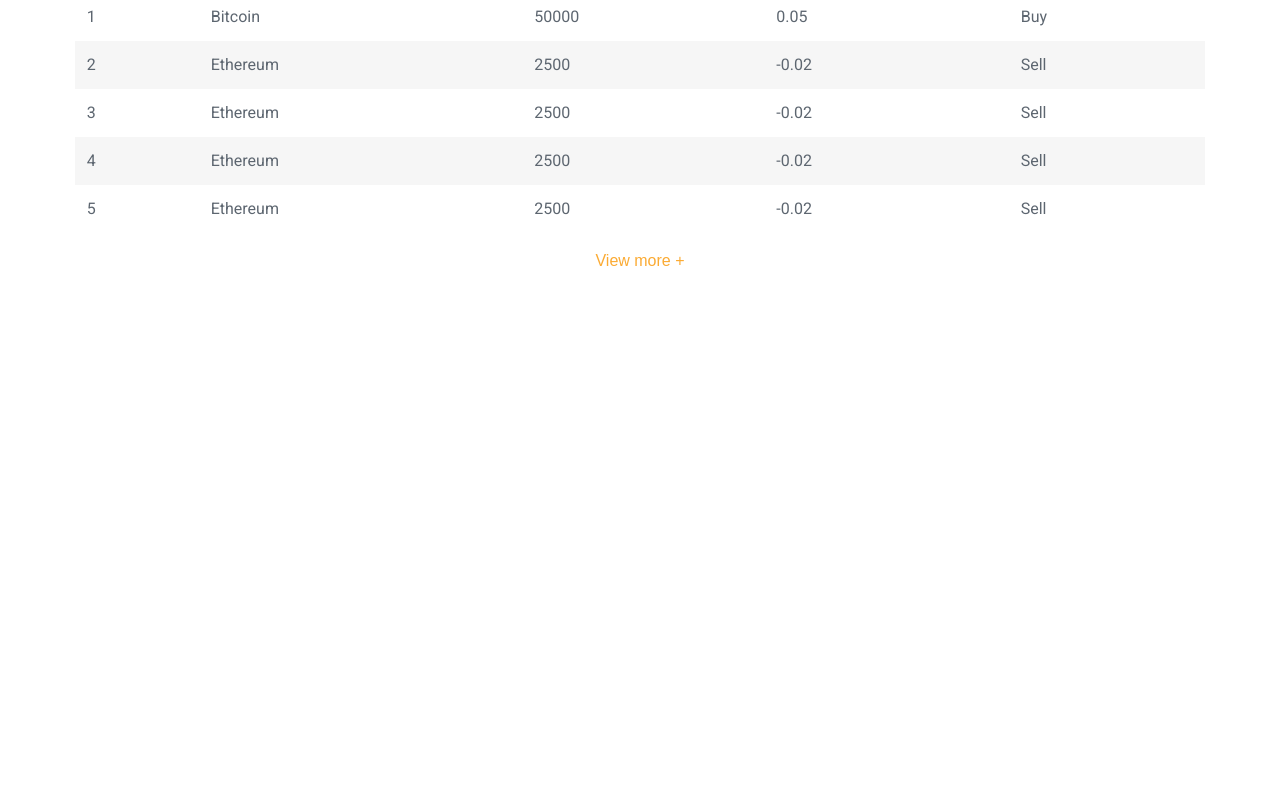
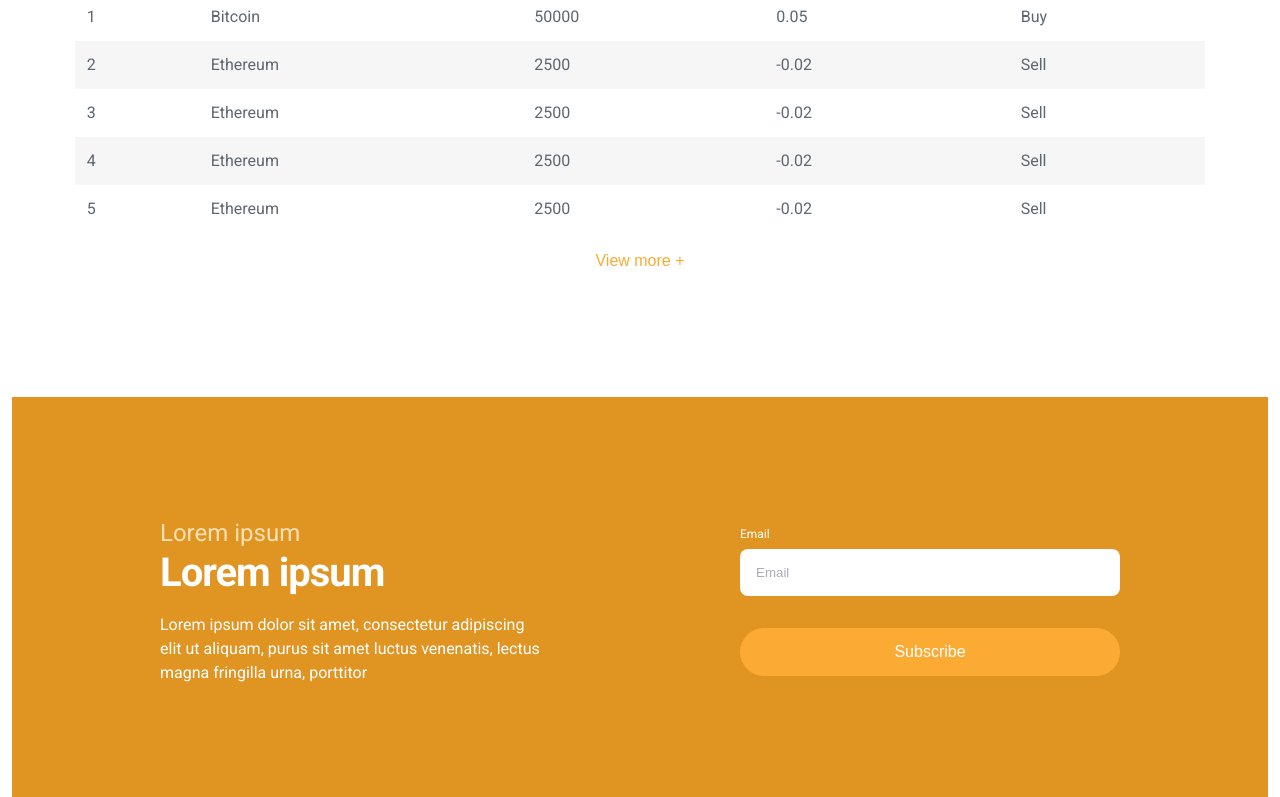
Before and after one commit to ruanpasta/nextjs-coin-challenge, a Next.js app: page / in a window 1280 px wide. Shown: the part 2000-2797 px from the top of the page. Before the commit the page ends 2397 px from the top, so only its background shows below. Built offline with nearby package versions, Linux system fonts and the light colour scheme.

Commit message:
feat: Created the email subscribe section

```diff
--- /dev/null
+++ b/src/components/emailSubscribe.tsx
@@ -0,0 +1,31 @@
+import {
+  EmailSubscribeContainer,
+  Info,
+  Spacer,
+  SubscribeForm,
+} from '@/styles/components/emailSubscribe'
+
+export default function EmailSubscribe() {
+  return (
+    <EmailSubscribeContainer>
+      <Spacer>
+        <Info>
+          <span>Lorem ipsum </span>
+          <h2>Lorem ipsum </h2>
+
+          <p>
+            Lorem ipsum dolor sit amet, consectetur adipiscing elit ut aliquam,
+            purus sit amet luctus venenatis, lectus magna fringilla urna,
+            porttitor
+          </p>
+        </Info>
+
+        <SubscribeForm>
+          <label>Email</label>
+          <input placeholder='Email' />
+          <button>Subscribe</button>
+        </SubscribeForm>
+      </Spacer>
+    </EmailSubscribeContainer>
+  )
+}
--- a/src/components/index.ts
+++ b/src/components/index.ts
@@ -2,10 +2,12 @@
 import HeroBanner from "./heroBanner"
 import ServicesSection from "./servicesSection"
 import CryptosSection from "./cryptosSection"
+import EmailSubscribe from "./emailSubscribe"
 
 export {
   Navbar,
   HeroBanner,
   ServicesSection,
-  CryptosSection
+  CryptosSection,
+  EmailSubscribe
 }
--- a/src/pages/index.tsx
+++ b/src/pages/index.tsx
@@ -1,6 +1,6 @@
 import Image from 'next/image'
 
-import { CryptosSection, HeroBanner, Navbar, ServicesSection } from '@/components'
+import { CryptosSection, EmailSubscribe, HeroBanner, Navbar, ServicesSection } from '@/components'
 
 import {
   HomeContainer,
@@ -27,6 +27,8 @@
         <ServicesSection />
 
         <CryptosSection />
+
+        <EmailSubscribe />
       </LandingPage>
     </HomeContainer>
   )
--- /dev/null
+++ b/src/styles/components/emailSubscribe.ts
@@ -0,0 +1,72 @@
+import { styled } from "..";
+import { utils } from "../utils";
+
+export const EmailSubscribeContainer = styled('section', {
+  backgroundColor: '$primary600',
+  color: '$white',
+  display: 'flex',
+  justifyContent: 'center',
+})
+
+export const Spacer = styled('div', {
+  display: 'flex',
+  justifyContent: 'space-between',
+  alignItems: 'center',
+  maxWidth: '60rem',
+  width: '100%',
+  ...utils.py('7.5rem'),
+})
+
+export const Info = styled('div', {
+  maxWidth: '23.75rem',
+
+  span: {
+    color: '$primary200',
+    marginTop: '0.25rem',
+    ...utils.fs('2xl')
+  },
+
+  p: {
+    marginTop: utils.sizes.lg,
+    ...utils.fs('lg')
+  }
+})
+
+export const SubscribeForm = styled('div', {
+  maxWidth: '23.75rem',
+  width: '100%',
+  display: 'flex',
+  flexDirection: 'column',
+
+  label: {
+    paddingBottom: '0.5rem',
+    ...utils.fs('sm')
+  },
+
+  input: {
+    border: 0,
+    padding: utils.sizes.lg,
+    paddingRight: utils.sizes["4xl"],
+    borderRadius: 8,
+
+    '&::placeholder': {
+      color: '$secondary400'
+    }
+  },
+
+  button: {
+    cursor: 'pointer',
+    border: 0,
+    borderRadius: 32,
+    backgroundColor: '$primary500',
+    color: '$white',
+
+    marginTop: utils.sizes['3xl'],
+    ...utils.py('sm'),
+    ...utils.fs('lg'),
+
+    '&:hover': {
+      backgroundColor: '$primary400',
+    },
+  }
+})
--- a/src/styles/index.ts
+++ b/src/styles/index.ts
@@ -22,7 +22,7 @@
       primary300: '#FFCD82',
       primary400: '#FFB94F',
       primary500: '#FBAB34', // PrimaryBase
-      primary600: '#18B863',
+      primary600: '#E09422',
       primary700: '#AD721A',
       primary800: '#7A4E0C',
       primary900: '#472C04',
```
